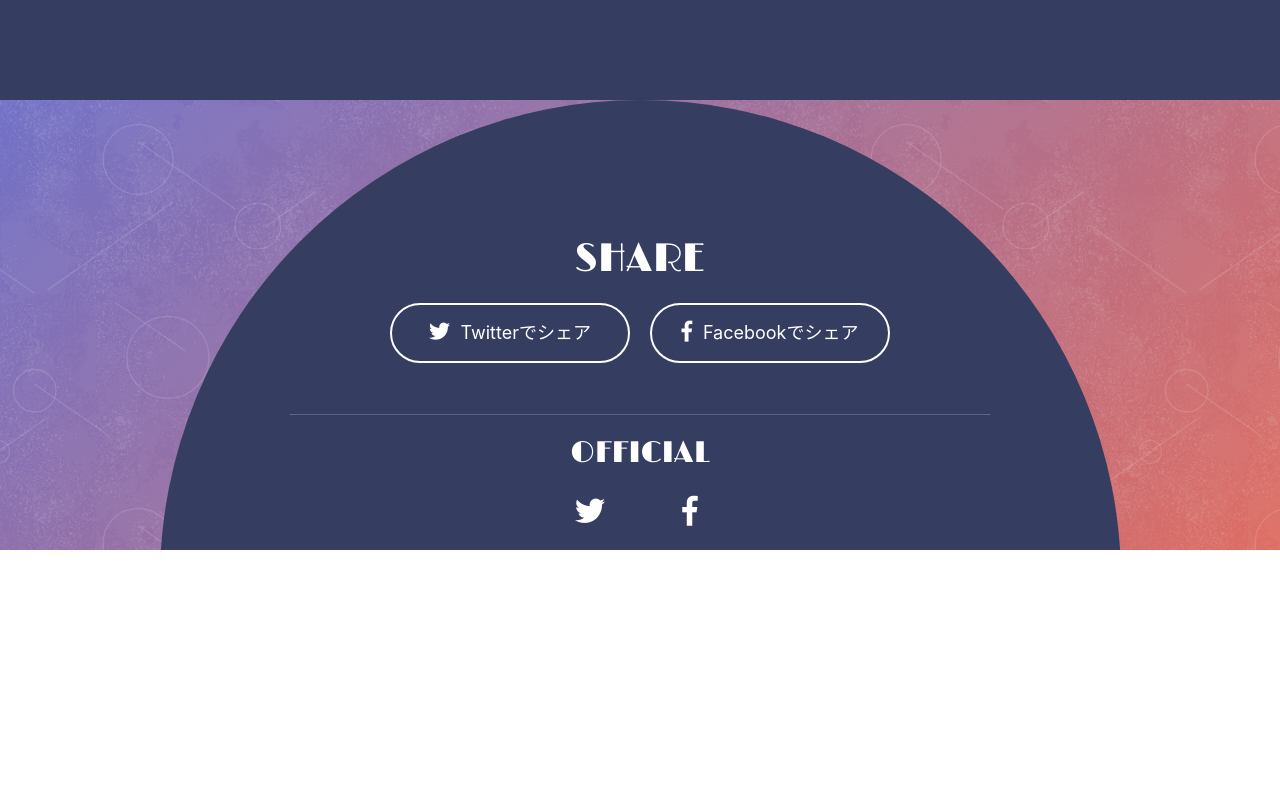
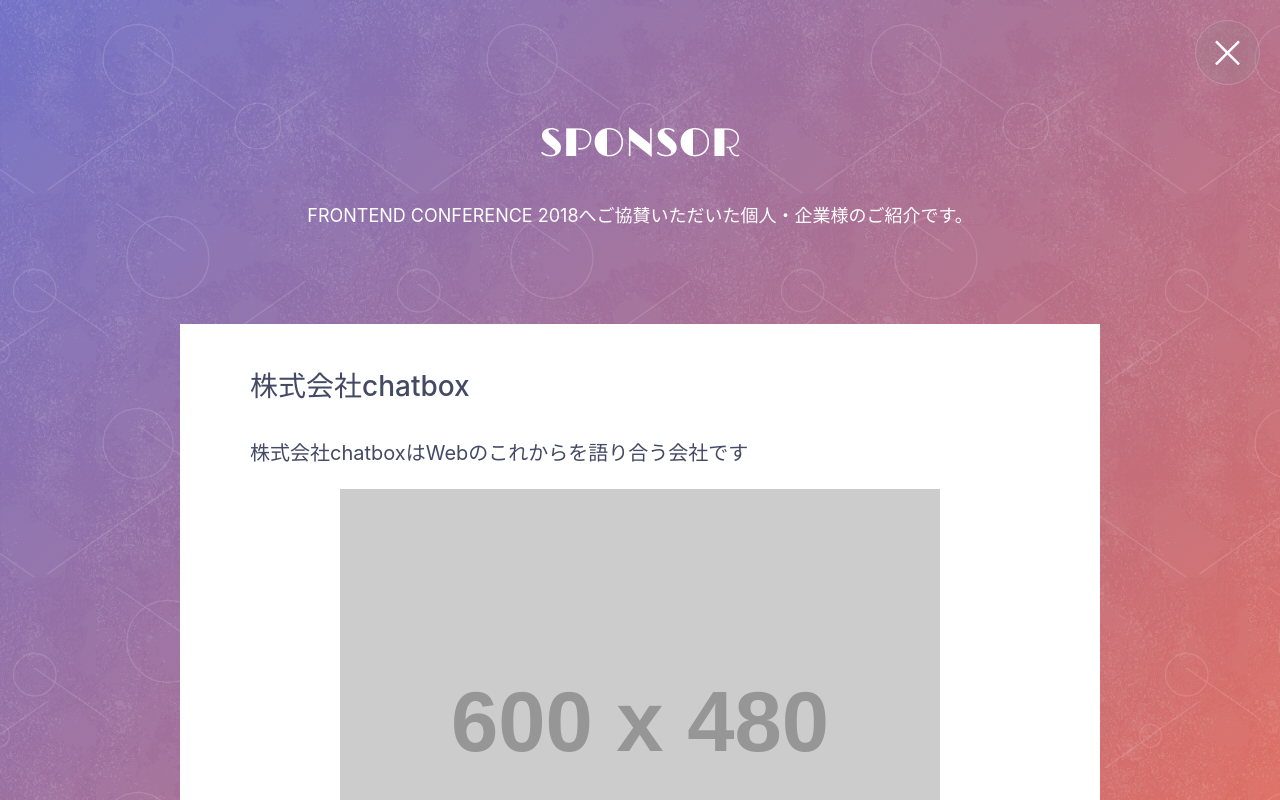
Before and after one commit to kfug/frontconf2018, a Nuxt app: page /sponsor in a window 1280 px wide. Shown: the top 800 px of the page. Built offline with nearby package versions, Linux system fonts and the light colour scheme.

Commit message:
スポンサー詳細ページ　途中

```diff
--- /dev/null
+++ b/pages/sponsor.vue
@@ -0,0 +1,216 @@
+<template>
+  <section>
+    <div class="p-sponsor">
+      <router-link to="/" class="btn-close">
+        <img src="~/assets/images/btn-close.png" alt="">
+      </router-link>
+      <div class="p-container">
+        <div class="intro">
+          <h2 class="c-title">
+            SPONSOR
+          </h2>
+          <p class="description">
+            <!--TODO 仮テキスト-->
+            FRONTEND CONFERENCE 2018へご協賛いただいた個人・企業様のご紹介です。
+          </p>
+        </div>
+        <div :id="sponsors.title" class="sponsor-list"
+             v-for="(sponsors,key) in sessions" :key="key">
+          <div class="sponsor-item">
+            <h2 class="sponsor-title">株式会社chatbox</h2>
+            <span class="sponsor-sub">株式会社chatboxはWebのこれからを語り合う会社です</span>
+            <div class="sponsor-logoWrap">
+              <div class="sponsor-logo"></div>
+            </div>
+            <p class="sponsor-about">株式会社 chatbox は大阪の小さなWeb制作会社です。 様々なWeb制作の現場で、「Webのこれからを語り合う」をテーマにWebの可能性を追求し続けています。 Web制作という「作る」業務だけでなく、Webの技術を「伝える」「語り合う」会社として、 制作現場での技術指導や、イベント・セミナーなどの交流活動にも積極的に取り組んでいます。 身の回りにありふれたWebだからこそ、そこにしか無い、そこだけのWebの形を。 現場と、お客様と、ユーザーと、一緒に考えていくのがchatboxのWeb制作のあり方です。
+            </p>
+            <div class="sponsor-link">
+              <a class="sponsor-linkBtn" href="">
+                <span>広告・企業ページをみる</span>
+              </a>
+            </div>
+          </div>
+        </div>
+        <!--<div :id="sponsors.title" class="sponsor-list"-->
+             <!--v-for="(sponsors,key) in sessions" :key="key">-->
+          <!--<div class="sponsor-item">-->
+            <!--<h2 class="sponsor-title">{{sponsors.title}}</h2>-->
+            <!--<span class="sponsor-sub">{{sponsors.sub}}</span>-->
+            <!--<div class="sponsor-logo"></div>-->
+            <!--<p class="sponsor-about">{{sponsors.detail}}</p>-->
+          <!--</div>-->
+        <!--</div>-->
+        <router-link to="/" class="c-btn">
+          <span>TOPに戻る</span>
+        </router-link>
+      </div>
+    </div>
+  </section>
+</template>
+
+<script>
+import AppLogo from '~/components/AppLogo.vue'
+import VueScrollTo from "vue-scrollto"
+
+export default {
+  data () {
+    return {
+      sponsors: [
+        {title: "株式会社chatbox"},
+        {sub: "株式会社chatboxはWebのこれからを語り合う会社です"},
+        {detail: "ほげほげ"},
+      ]
+    }
+  },
+  components: {
+    AppLogo
+  },
+  computed:{
+    sessions(){
+      return this.$store.state.speakers
+    }
+  },
+  mounted(){
+    const hash = location.hash
+    const target = document.getElementById(decodeURI(hash).substr(1))
+    console.log(target)
+    if(target){
+      VueScrollTo.scrollTo(target,500,{
+        offset: -80
+      })
+
+    }
+  }
+}
+</script>
+
+<style lang="scss" scoped>
+  @import "~/assets/scss/_library.scss";
+
+  .p-sponsor {
+    text-align: center;
+    padding: 30px 0 60px;
+    color: white;
+
+    hr {
+      background: white;
+    }
+
+    .c-btn {
+      @include c-btn--white;
+    }
+    .btn-close {
+      display: inline-block;
+      position: fixed;
+      right: 10px;
+      top: 5px;
+      z-index: 100;
+      text-align: right;
+      @include desktop {
+        right: 20px;
+        top: 20px;
+      }
+
+      img {
+        width: 38px;
+        height: 38px;
+        @include desktop {
+          width: 65px;
+          height: 65px;
+        }
+      }
+    }
+
+    //イントロ
+    .intro {
+      padding: 40px 0 ;
+      text-align: center;
+      color: white;
+      @include desktop {
+        padding: 90px 0;
+      }
+
+      .c-title {
+        @include c-title;
+      }
+      .description {
+        margin: 0 auto;
+        max-width: 680px;
+      }
+    }
+
+    //スポンサー一覧
+    .sponsor-list {
+      margin: 0 auto;
+      max-width: 920px;
+
+    }
+    .sponsor-item {
+      margin-bottom: 50px;
+      padding: 30px 25px ;
+      background: white;
+      color: #444A64;
+      text-align: left;
+      @include desktop {
+        padding: 40px 70px 50px;
+      }
+
+    }
+    .sponsor-title {
+      margin-bottom: 1em;
+      font-size: 2rem;
+      line-height: 1.6;
+      @include desktop{
+        font-size: 2.8rem;
+      }
+    }
+    .sponsor-sub {
+      display: block;
+      margin-bottom: 1em;
+      font-size: 1.7rem;
+      line-height: 1.6;
+      @include desktop{
+        font-size: 2rem;
+      }
+    }
+    .sponsor-logoWrap {
+      width: 100%;
+      text-align: center;
+    }
+    .sponsor-logo {
+      margin: 0 auto;
+      display: inline-block;
+      margin-bottom: 15px;
+      width: 100%;
+      max-width: 600px;
+      background-image: url(http://placehold.it/600x480);
+      background-repeat: no-repeat;
+      background-size: contain;
+      background-position: 50%;
+
+      &::before {
+        content: "";
+        display: block;
+        padding-top: 80%;
+      }
+    }
+
+    .sponsor-about {
+      margin-bottom: 30px;
+      font-size: 1.6rem;
+      line-height: 1.7;
+      @include desktop{
+        font-size: 1.6rem;
+      }
+    }
+    .sponsor-link{
+      width: 100%;
+      display: inline-block;
+      text-align: center;
+    }
+    .sponsor-linkBtn {
+      @include c-btn;
+    }
+
+  }
+</style>
```
